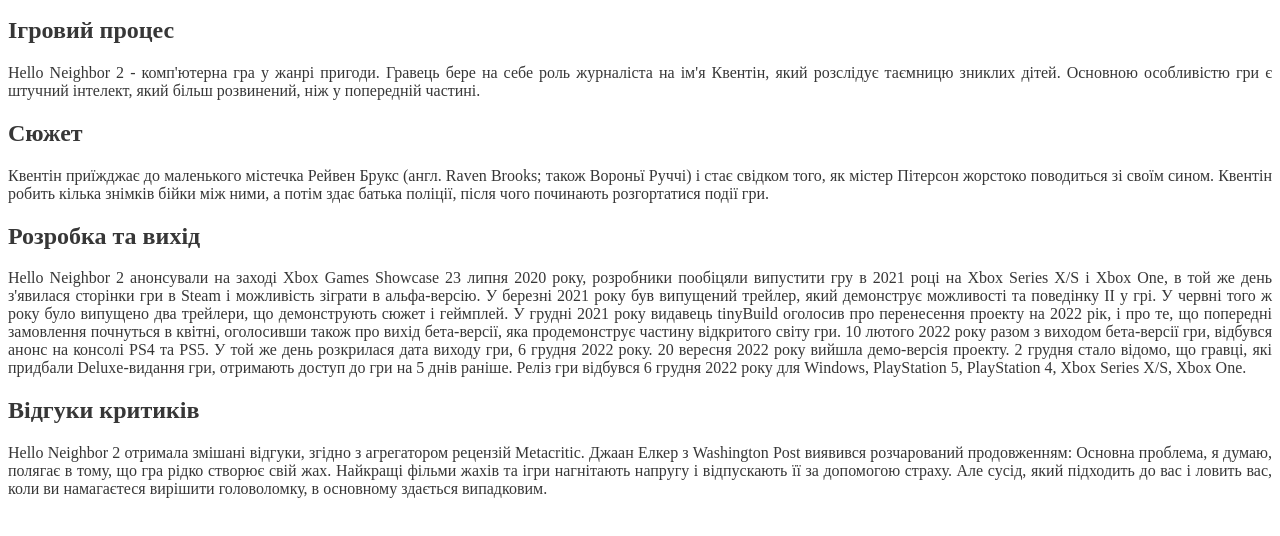
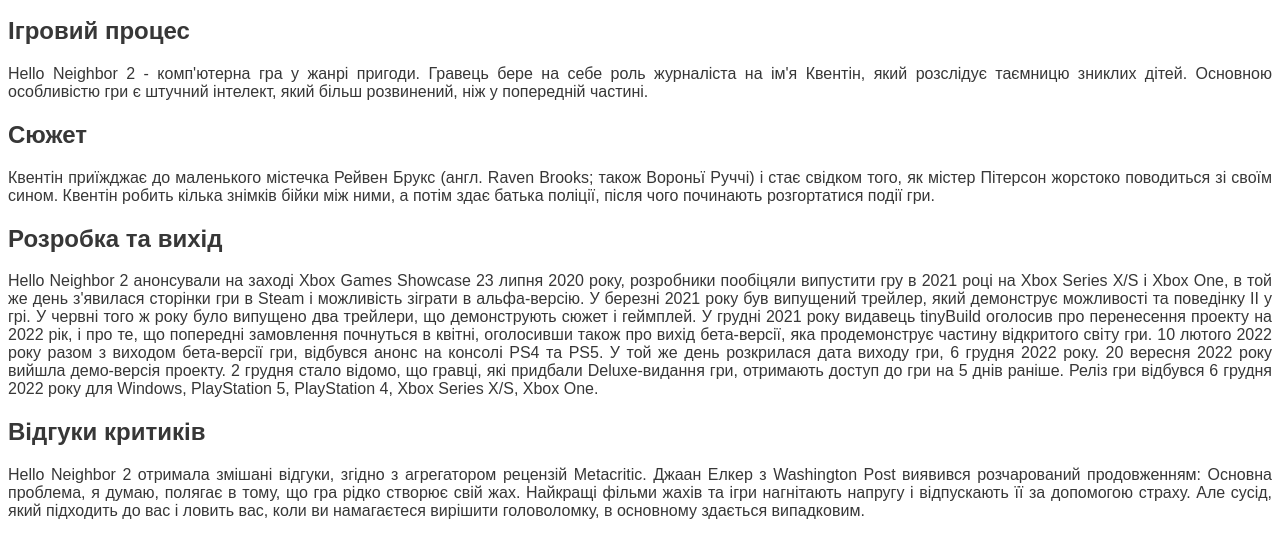
Before and after one commit to qzwxas83/Hello-Neighbor-2, a plain HTML site: page main.html in a window 1280 px wide. Shown: the part 293-829 px from the top of the page. Before the commit the page ends 807 px from the top, so only its background shows below. Drawn offline with Linux system fonts and the light colour scheme.

Commit message:
Update style.css

```diff
--- a/style.css
+++ b/style.css
@@ -1,6 +1,6 @@
 body {
     background-color: rgb(255, 255, 255);
-    font-family: 'Times New Roman', Times, serif;
+    font-family: sans-serif;
     color: #373737;
     background: white;
     transition: all .3s ease;
```
